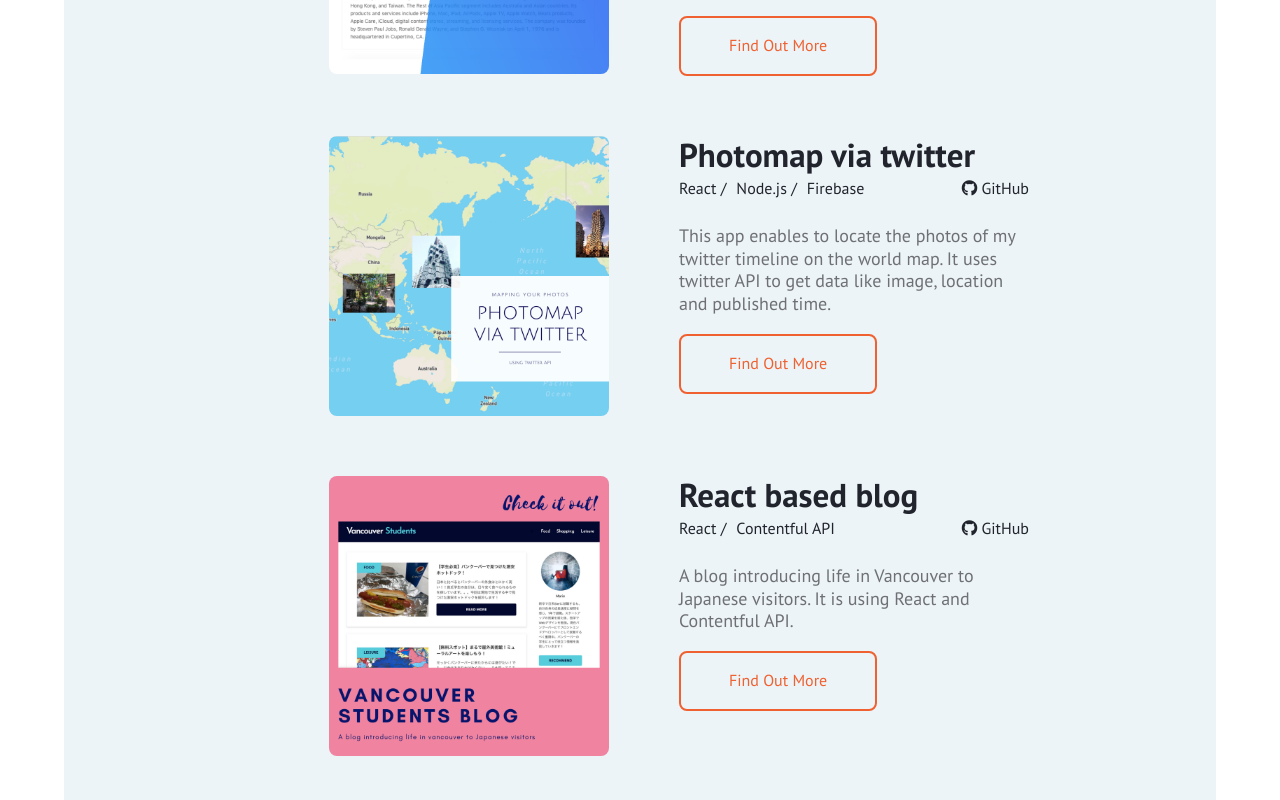
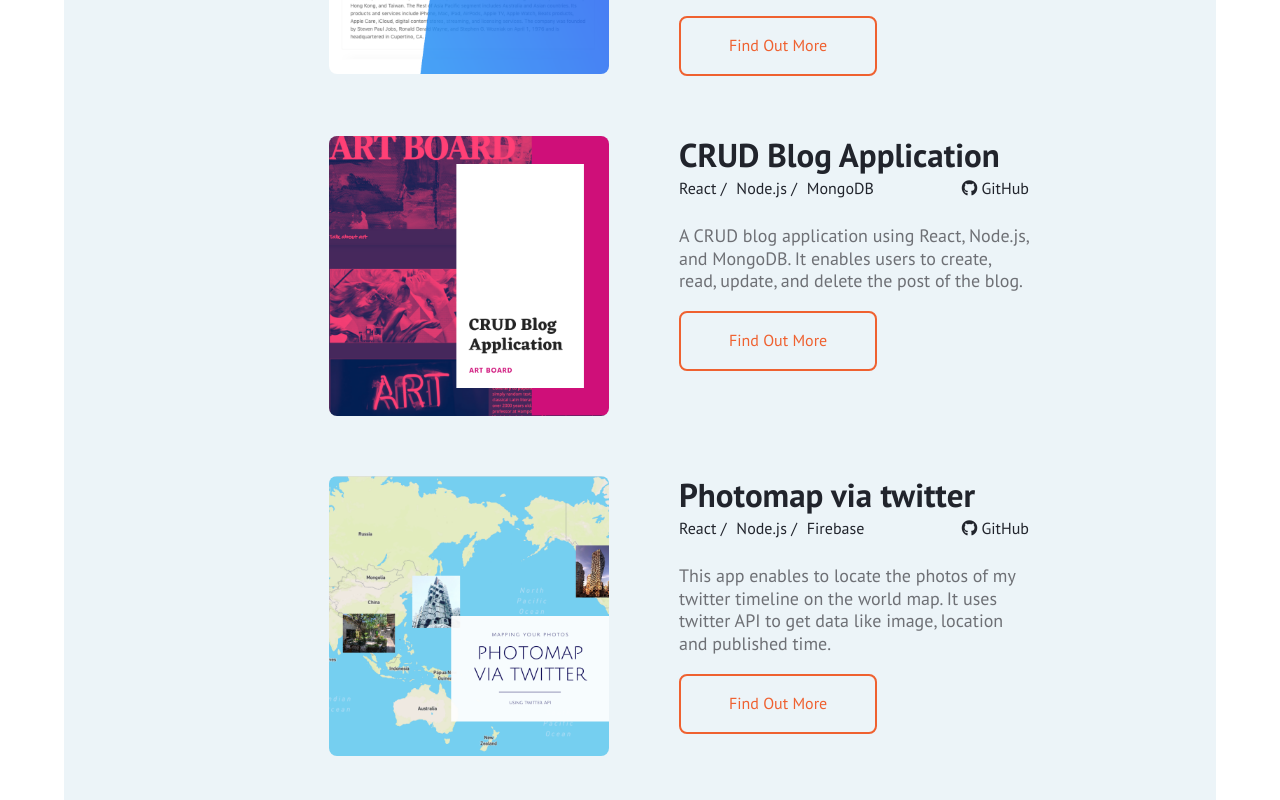
Before and after one commit to marieooq/react_portfolio, a React (Create React App) app: page / in a window 1280 px wide. Shown: the part 1120-1920 px from the top of the page. Built offline with nearby package versions, Linux system fonts and the light colour scheme; a web font is replaced by a local one.

Commit message:
add crud blog on home page

```diff
--- a/src/pages/home/HomeContents.jsx
+++ b/src/pages/home/HomeContents.jsx
@@ -3,6 +3,7 @@ import React from 'react';
 import ContentsContainer from '../../components/ContentsContainer';
 import MessageGif_image from '../../img/messagif.gif';
 import StockPrice_image from '../../img/stock_price_list.png';
+import CrudBlog_image from '../../img/crud_blog.png';
 import Photomap_image from '../../img/photomap.png';
 import VanstudentBlog_image from '../../img/vanstudents_blog.png';
 import ReactNote_image from '../../img/react_note.png';
@@ -44,6 +45,14 @@ class HomeContents extends React.Component {
         url: '/works/stock-price'
       },
       {
+        image: CrudBlog_image,
+        title: 'CRUD Blog Application',
+        stack: ['React', 'Node.js', 'MongoDB'],
+        gitHub: 'https://github.com/marieooq/final-node-blog',
+        description:
+          'A CRUD blog application using React, Node.js, and MongoDB. It enables users to create, read, update, and delete the post of the blog.'
+      },
+      {
         image: Photomap_image,
         title: 'Photomap via twitter',
         stack: ['React', 'Node.js', 'Firebase'],
--- a/src/pages/works/WorkStockPrice.jsx
+++ b/src/pages/works/WorkStockPrice.jsx
@@ -2,8 +2,6 @@ import React from 'react';
 import Header from '../../components/Header';
 import WorkTemplate from './WorkTemplate';
 import HeaderImage from '../../img/stock_price_header.png';
-import ContentImage1 from '../../img/photomap_demo1.png';
-import ContentImage2 from '../../img/photomap_demo2.png';
 
 const tags = ['HTML5', 'CSS3', 'TypeScript', 'React', 'Ant Design'];
 
```
Also changed, not shown: src/img/crud_blog.png (added).
